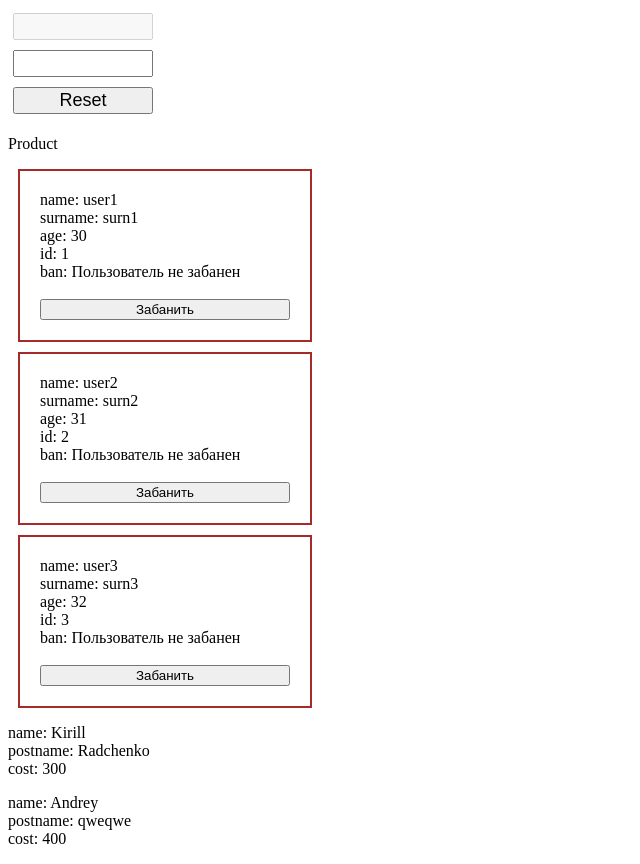
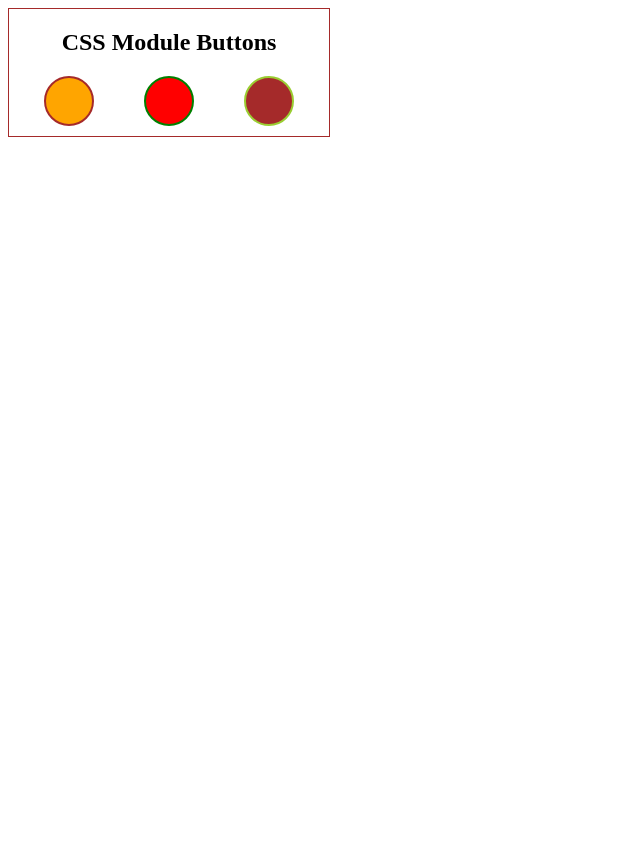
Before and after one commit to RadKirill00/git-github, a React (Create React App) app in the folder react-qwe/: page / in a window 1280 px wide. Shown: the whole page, without its empty margins (0-640 px from the left). After the commit the page ends 800 px from the top, so only its background shows below. Built offline with nearby package versions, Linux system fonts and the light colour scheme.

Commit message:
css modules

```diff
--- a/react-qwe/src/App.js
+++ b/react-qwe/src/App.js
@@ -4,41 +4,20 @@ import User from "./components/User";
 import Employee from "./components/Employee";
 import qwe from "./qwe";
 import styled from "styled-components";
+import classes from "./App.module.css";
+import Buttons from "./Buttons";
 
-const Container = styled.div`
-  display: flex;
-  flex-direction: column;
-  width: 150px;
-`;
 
-const Input = styled.input`
-  margin: 5px;
-  font-size: 18px;
-`;
+
 function App() {
 
 
   return (
-    <div>
-      <Container>
-        <Input disabled/>
-        <Input />
-        <Input type="reset"/>
-      </Container>
-      <Product />
-      <div>
-        {qwe.map((i) => (
-          <User
-            id={i.id}
-            name={i.name}
-            surname={i.surname}
-            age={i.age}
-            ban={i.ban}
-          />
-        ))}
+    <div class={classes.app}>
+      <h2 class={classes.title}>CSS Module Buttons</h2>
+      <div class={classes.wrapper}>
+        <Buttons />
       </div>
-      <Employee name={"Kirill"} postname={"Radchenko"} cost={300} />
-      <Employee name={"Andrey"} postname={"qweqwe"} cost={400} />
     </div>
   );
 }
--- /dev/null
+++ b/react-qwe/src/App.module.css
@@ -0,0 +1,17 @@
+.app {
+	display: flex;
+	flex-direction: column;
+	width: 300px;
+	border: 1px solid brown;
+	padding: 10px;
+}
+
+.wrapper {
+	display: flex;
+	justify-content: space-around;
+}
+
+.title {
+	text-align: center;
+	margin-top: 10px;
+}
--- /dev/null
+++ b/react-qwe/src/Button.module.css
@@ -0,0 +1,26 @@
+.qwe {
+  width: 50px;
+  height: 50px;
+  border-radius: 30px;
+}
+
+.btn1 {
+  composes: qwe;
+	background-color: orange;
+	border: 2px solid brown;
+	color: white;
+}
+
+.btn2 {
+  composes: qwe;
+	background-color: red;
+	border: 2px solid green;
+	color: yellow;
+}
+
+.btn3 {
+  composes: qwe;
+	background-color: brown;
+	border: 2px solid yellowgreen;
+	color: orange;
+}
--- /dev/null
+++ b/react-qwe/src/Buttons.jsx
@@ -0,0 +1,11 @@
+import styles from './Button.module.css'
+
+const Buttons = () => (
+  <>
+    <button class={styles.btn1}></button>
+    <button class={styles.btn2}></button>
+    <button class={styles.btn3}></button>
+  </>
+);
+
+export default Buttons;
```
